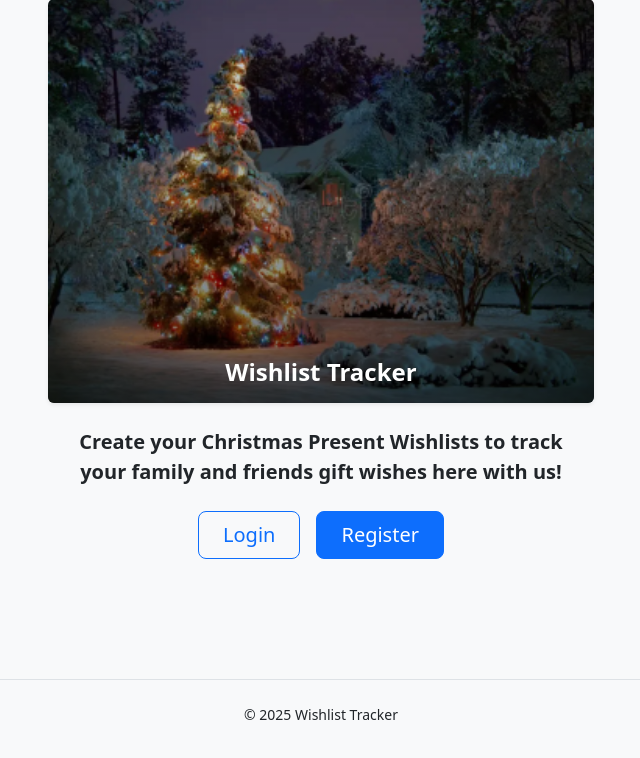
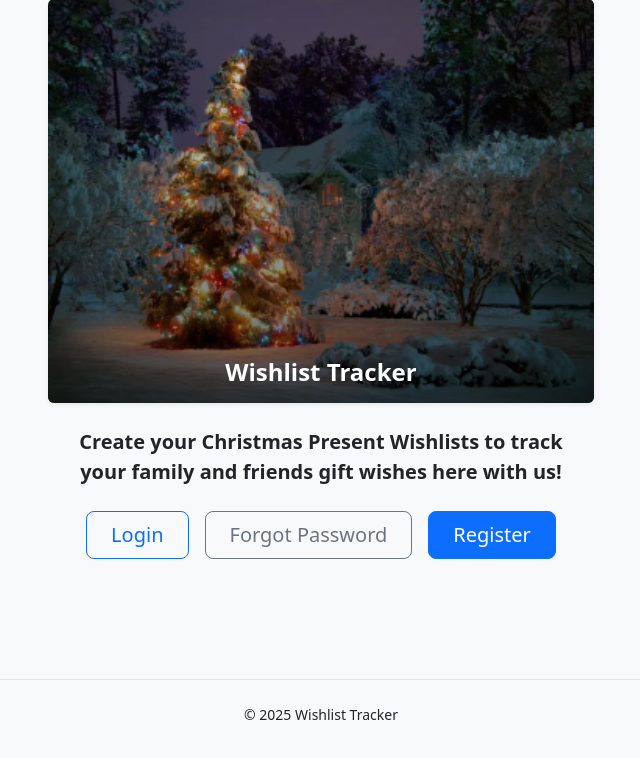
Before and after one commit to kakilian/xmasTracker, a Django app: page / in a window 1280 px wide. Shown: the part 25-783 px from the top of the page, without its empty margins (319-959 px from the left). Run offline with Django 5.2, Linux system fonts and the light colour scheme.

Commit message:
Update: buttons on home page to reflect login status

```diff
--- a/wishlist/templates/wishlist/home.html
+++ b/wishlist/templates/wishlist/home.html
@@ -18,8 +18,14 @@
         Create your Christmas Present Wishlists to track your family and friends gift wishes here with us!
       </p>
       <div class="d-grid gap-3 d-sm-flex justify-content-sm-center">
-        <a href="/login/" class="btn btn-outline-primary btn-lg px-4 flex-sm-shrink-0">Login</a>
-        <a href="/register/" class="btn btn-primary btn-lg px-4 flex-sm-shrink-0">Register</a>
+        {% if request.user.is_authenticated %}
+          <a href="{% url 'wishlist_list' %}" class="btn btn-primary btn-lg px-4 flex-sm-shrink-0">Go to your wishlists</a>
+          <a href="{% url 'logout' %}" class="btn btn-outline-secondary btn-lg px-4 flex-sm-shrink-0">Logout</a>
+        {% else %}
+          <a href="{% url 'login' %}" class="btn btn-outline-primary btn-lg px-4 flex-sm-shrink-0">Login</a>
+          <a href="{% url 'password_reset' %}" class="btn btn-outline-secondary btn-lg px-4 flex-sm-shrink-0">Forgot Password</a>
+          <a href="/register/" class="btn btn-primary btn-lg px-4 flex-sm-shrink-0">Register</a>
+        {% endif %}
       </div>
     </div>
   </section>
```
